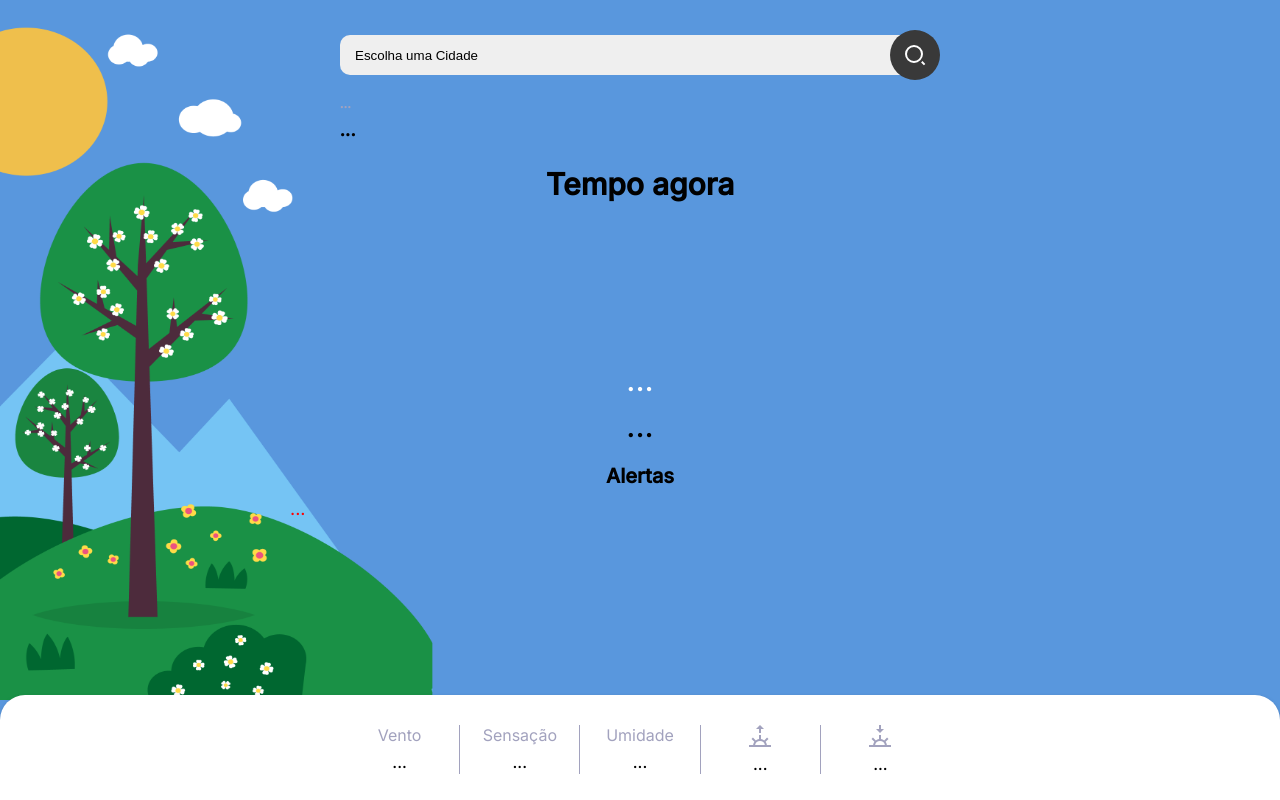
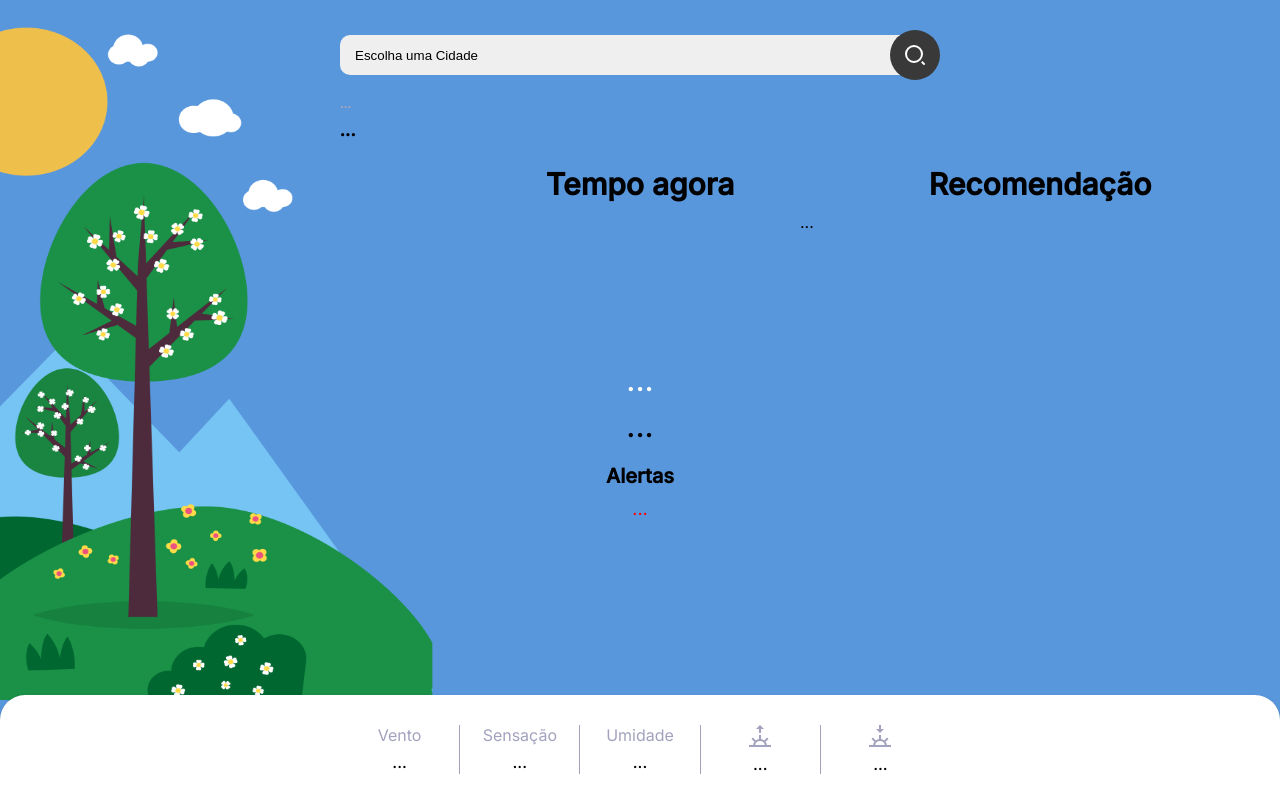
Before and after one commit to wkice-wilker/Previsao-do-tempo, a website: page index.html in a window 1280 px wide. Drawn offline with Linux system fonts and the light colour scheme.

Commit message:
Signed-off-by: wkice-wilker <92658448+wkice-wilker@users.noreply.github.com>

```diff
--- a/index.html
+++ b/index.html
@@ -8,7 +8,7 @@
     <link rel="preconnect" href="https://fonts.googleapis.com">
     <link rel="preconnect" href="https://fonts.gstatic.com" crossorigin>
     <link href="https://fonts.googleapis.com/css2?family=Inter:wght@400;500&family=Ubuntu:ital,wght@0,500;1,400&display=swap" rel="stylesheet">
-
+    <link href="grid/simple-grid.min.css" rel="stylesheet">
 
 
     <link rel="stylesheet" href="public/style.css">
@@ -17,7 +17,7 @@
 <body>
 
     <div class='ripple-background'>
-    <img class="bkg" src="/imagem/1.png">
+    <img class="bkg" src="/bg/1.png">
     </div>
 
     <header class="header">
@@ -38,7 +38,7 @@
         <div class="header__current-date" id="current-date">...</div>
         <div class="header__city-name" id="city-name">...</div>
     </header>
-
+    <div class="grid-coluna">
         <section class="current-temperature">
             <div class="current-temperature__info-label">Tempo agora</div>
             <img class="current-temperature__weather-icon" id="weather-icon" src="/assets/loading-icon.svg" alt="Icone que ilustra a temperatura atual.">
@@ -47,7 +47,11 @@
             <div class="info-alerts">Alertas</div>
             <div class="alert-message_alert" id="alertsPrevisao">...</div>
         </section>
-
+        <section class="recomendacao">
+            <div class="conteudo-recomendacao">Recomendação</div>
+            <div class="imagem-recomendacao">...</div>
+        </section>
+    </div>
     <div class="button-container">
         <section class="temperature-details">
 
--- a/public/style.css
+++ b/public/style.css
@@ -17,10 +17,15 @@
 
 
 body {
-
     background: #5997dd;
     font-family: 'Inter', sans-serif;
     -webkit-font-smoothing: antialiased;
+}
+
+.grid-coluna{
+    display:grid;
+    grid-template-columns: [vazio]3fr [temperatura]2fr [recomendacao]3fr;
+    align-items:baseline;
 }
 
 .header, .temperature-details, .sunset-sunrise  {
@@ -31,18 +36,20 @@ body {
 
 .header {
 
-   padding: 0 30px;
-
+    padding: 0 10px;
+    align-content: space-between;
 }
 
 .header__city-search-bar {
     display: flex;
     justify-content: center;
-    margin-top: 30px;
+    margin: 30px 0px 0px 0px;
     align-items: center;
+
 }
 
 .header__input {
+    flex: 1 auto;
     border: none;
     width: 100%;
     height: 40px;
@@ -101,8 +108,25 @@ body {
 .alert-message_alert{
   font-size: 18px;
   color: #ff0000;
-  width: 700px;
 }
+
+.recomendacao{
+    justify-content: center;
+    align-items: center;
+    grid-column: recomendacao;
+
+}
+.recomendacao .conteudo-recomendacao{
+  font-weight: 500;
+  font-size: 30px;
+  margin-top: 20px;
+  padding-bottom: 10px;
+  font-weight: bold;
+  text-align: center;
+}
+
+
+
 
 /*current temperature */
 
@@ -111,6 +135,8 @@ body {
     flex-direction: column;
     align-items:center;
     margin-top: 5px;
+    grid-column: temperatura;
+
 
 }
 
@@ -132,6 +158,7 @@ body {
   margin-top: 20px;
   padding-bottom: 10px;
   font-weight: bold;
+  text-align: center;
 }
 
 .current-temperature__current-temperature {
```
Also changed, not shown: bg/1-1.png (renamed from imagem/1-1.png), bg/1.png (renamed from imagem/1.png), bg/2.png (renamed from imagem/2.png), bg/6028557.jpg (renamed from imagem/6028557.jpg), 6 other files. Lines whose indentation alone changed are shown as unchanged.
